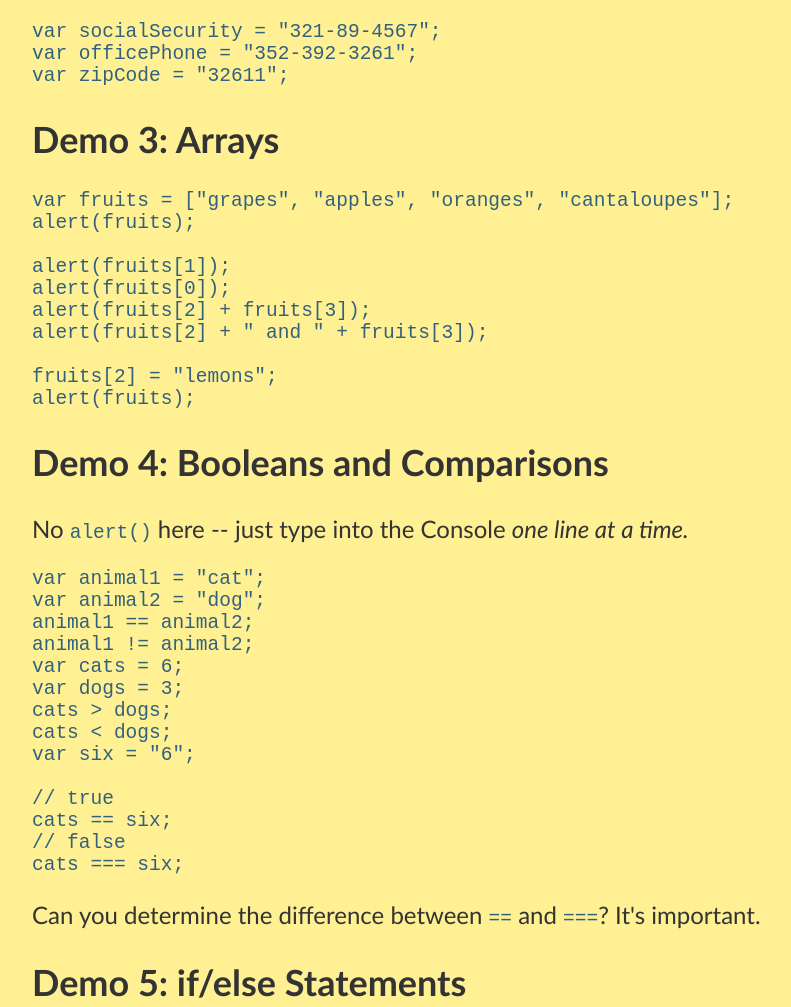
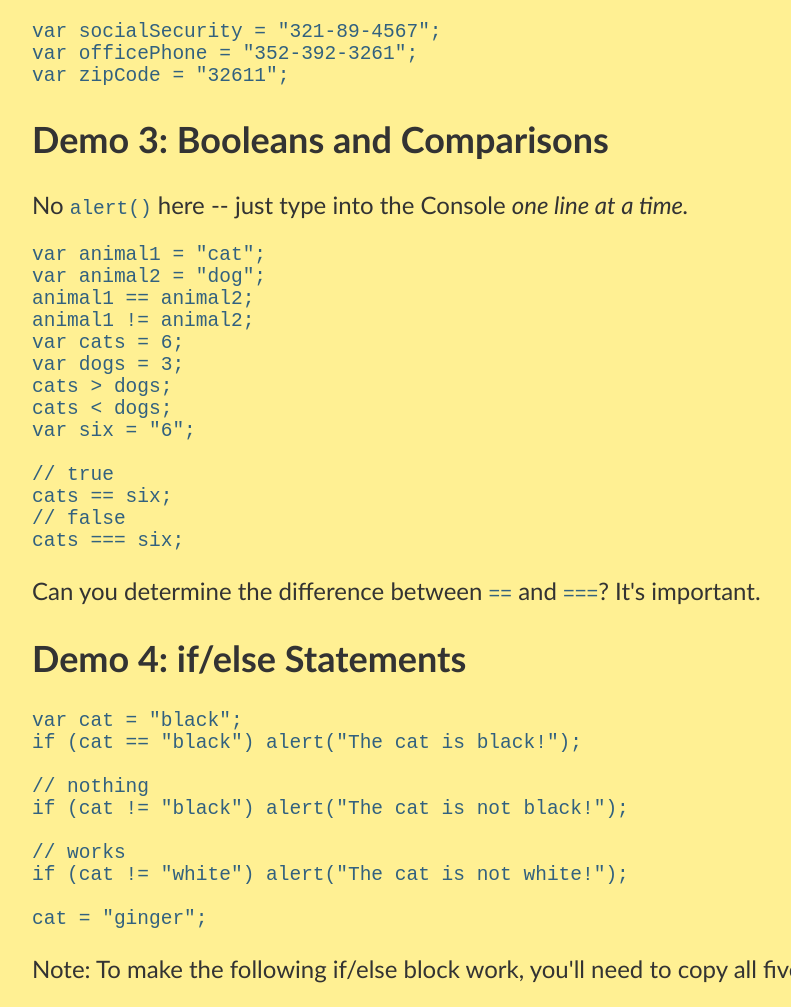
Before and after one commit to macloo/javascript-console-intro, a plain HTML site: page intro.html in a window 1280 px wide. Shown: the part 2167-3174 px from the top of the page, without its empty margins (18-809 px from the left). Drawn offline with Linux system fonts and the light colour scheme.

Commit message:
reorder demos
Moved arrays from demo 3 to demo 5 for learning logic: Deal with
Booleans and conditionals first. Then introduce arrays and loops
together.

```diff
--- a/intro.html
+++ b/intro.html
@@ -18,6 +18,7 @@
 
 <img src="images/first_console.png" alt="Screen capture: The Console, ready for action">
 
+<section>
 <h2>Demo 1: Variables</h2>
 <p>Type one line into the Console and press Return/Enter. Do not skip any lines.</p>
 
@@ -71,21 +72,10 @@ alert("The color is " + color);
 var officePhone = "352-392-3261";
 var zipCode = "32611";
 </code></pre>
+</section>
 
-<h2>Demo 3: Arrays</h2>
-<pre><code>var fruits = ["grapes", "apples", "oranges", "cantaloupes"];
-alert(fruits);
-
-alert(fruits[1]);
-alert(fruits[0]);
-alert(fruits[2] + fruits[3]);
-alert(fruits[2] + " and " + fruits[3]);
-
-fruits[2] = "lemons";
-alert(fruits);
-</code></pre>
-
-<h2>Demo 4: Booleans and Comparisons</h2>
+<section>
+<h2>Demo 3: Booleans and Comparisons</h2>
 
 <p> No <code>alert()</code> here -- just type into the Console <em>one line at a time.</em></p>
 
@@ -107,7 +97,7 @@ cats === six;
 
 <p>Can you determine the difference between <code>==</code> and <code>===</code>? It's important.</p>
 
-<h2>Demo 5: if/else Statements</h2>
+<h2>Demo 4: if/else Statements</h2>
 
 <pre><code>var cat = "black";
 if (cat == "black") alert("The cat is black!");
@@ -128,6 +118,21 @@ cat = "ginger";
 } else {
 	alert("The cat is not black!");
 }
+</code></pre>
+</section>
+
+<section>
+<h2>Demo 5: Arrays</h2>
+<pre><code>var fruits = ["grapes", "apples", "oranges", "cantaloupes"];
+alert(fruits);
+
+alert(fruits[1]);
+alert(fruits[0]);
+alert(fruits[2] + fruits[3]);
+alert(fruits[2] + " and " + fruits[3]);
+
+fruits[2] = "lemons";
+alert(fruits);
 </code></pre>
 
 <h2>Demo 6: Loops (for Statements)</h2>
@@ -170,6 +175,7 @@ for ( var i = 0; i < fruits.length; i++ ) {
 	alert( fruits[fruit] );
 }
 </code></pre>
+</section>
 
 <p>Next: <a href="functions.html">JavaScript Functions</a></p>
 
```
